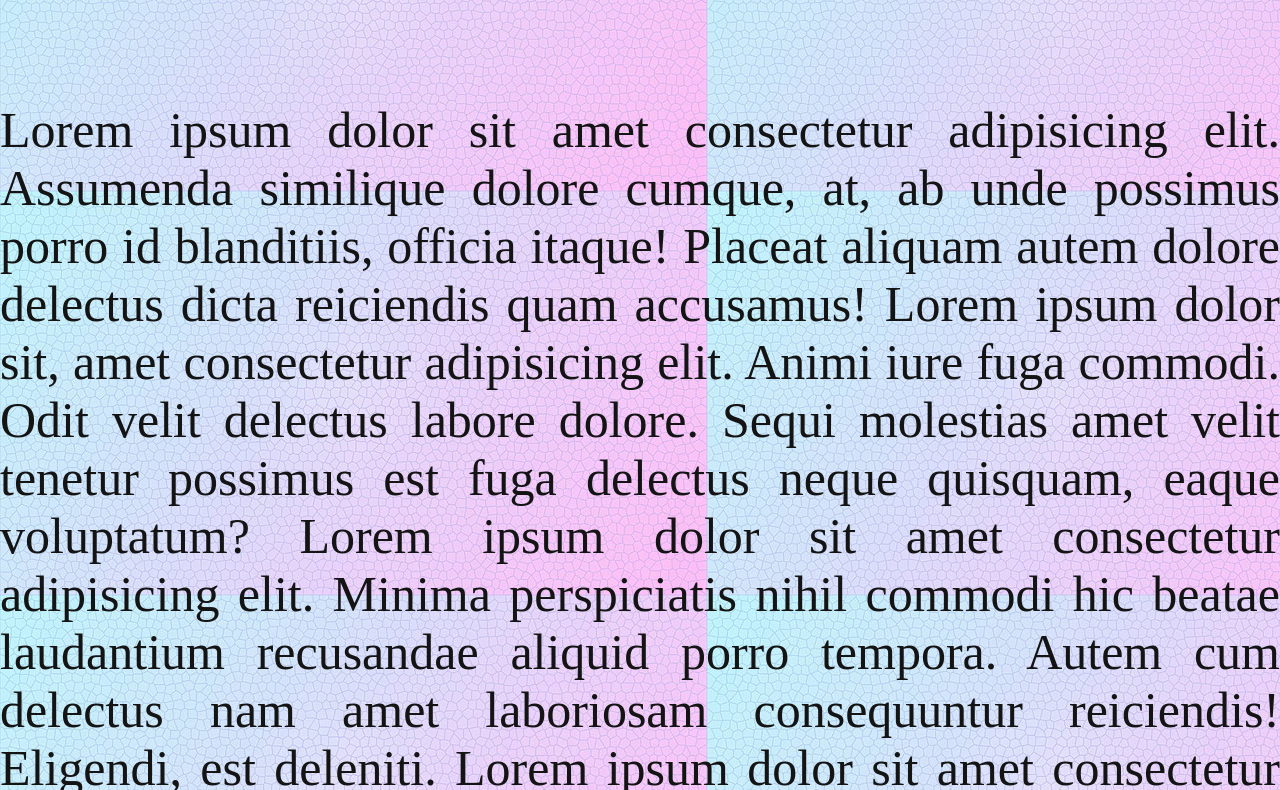
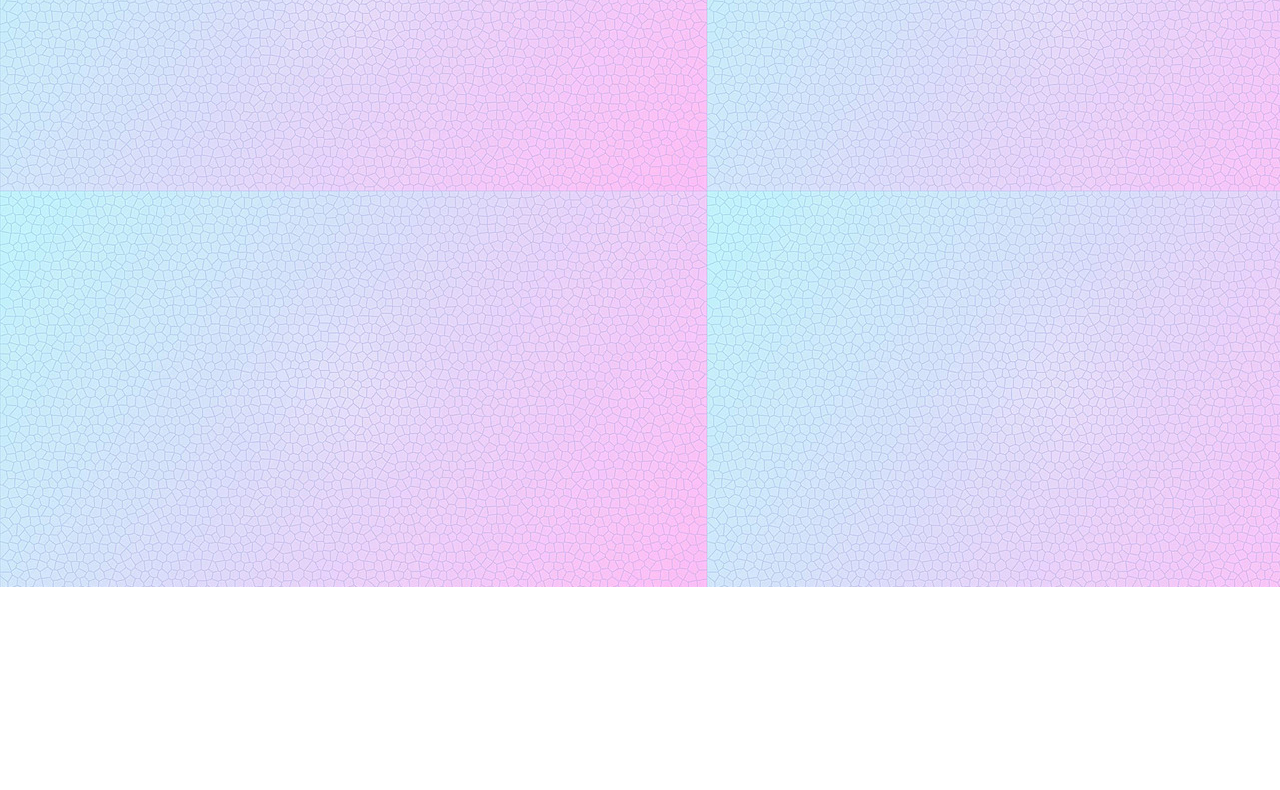
Before and after one commit to angiekatherinn/ang015, a plain HTML site: page ingles3.html in a window 1280 px wide. Shown: the part 213-1003 px from the top of the page. After the commit the page ends 800 px from the top, so only its background shows below. Drawn offline with Linux system fonts and the light colour scheme.

Commit message:
Actualización uno

```diff
--- a/ingles3.html
+++ b/ingles3.html
@@ -57,10 +57,6 @@
 
 <div class="texto">
     <div class="titulo"> INGLES </div> <br> <br>
-Lorem ipsum dolor sit amet consectetur adipisicing elit. Assumenda similique dolore cumque, at, ab unde possimus porro id blanditiis, officia itaque! Placeat aliquam autem dolore delectus dicta reiciendis quam accusamus!
-Lorem ipsum dolor sit, amet consectetur adipisicing elit. Animi iure fuga commodi. Odit velit delectus labore dolore. Sequi molestias amet velit tenetur possimus est fuga delectus neque quisquam, eaque voluptatum?
-Lorem ipsum dolor sit amet consectetur adipisicing elit. Minima perspiciatis nihil commodi hic beatae laudantium recusandae aliquid porro tempora. Autem cum delectus nam amet laboriosam consequuntur reiciendis! Eligendi, est deleniti.
-    Lorem ipsum dolor sit amet consectetur adipisicing elit. Deserunt, aspernatur necessitatibus adipisci ut cum mollitia sed suscipit officia fugiat, animi, unde veniam beatae saepe! Nemo recusandae incidunt amet unde expedita.
 
 </div>
 
```
Also changed, not shown: index.html (+0 -4 lines), sociales.html (+1 -2 lines), sociales3.html (+0 -4 lines), tecnologia3.html (+0 -4 lines).
